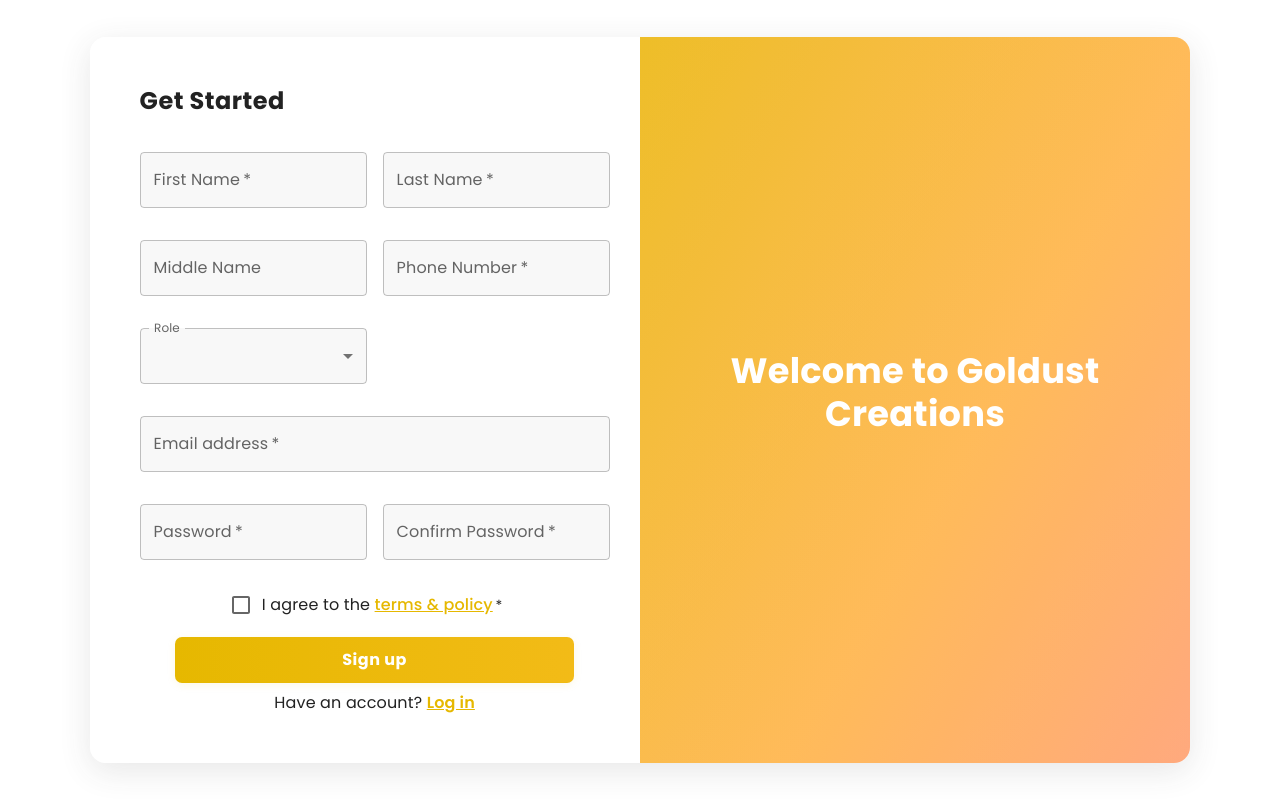
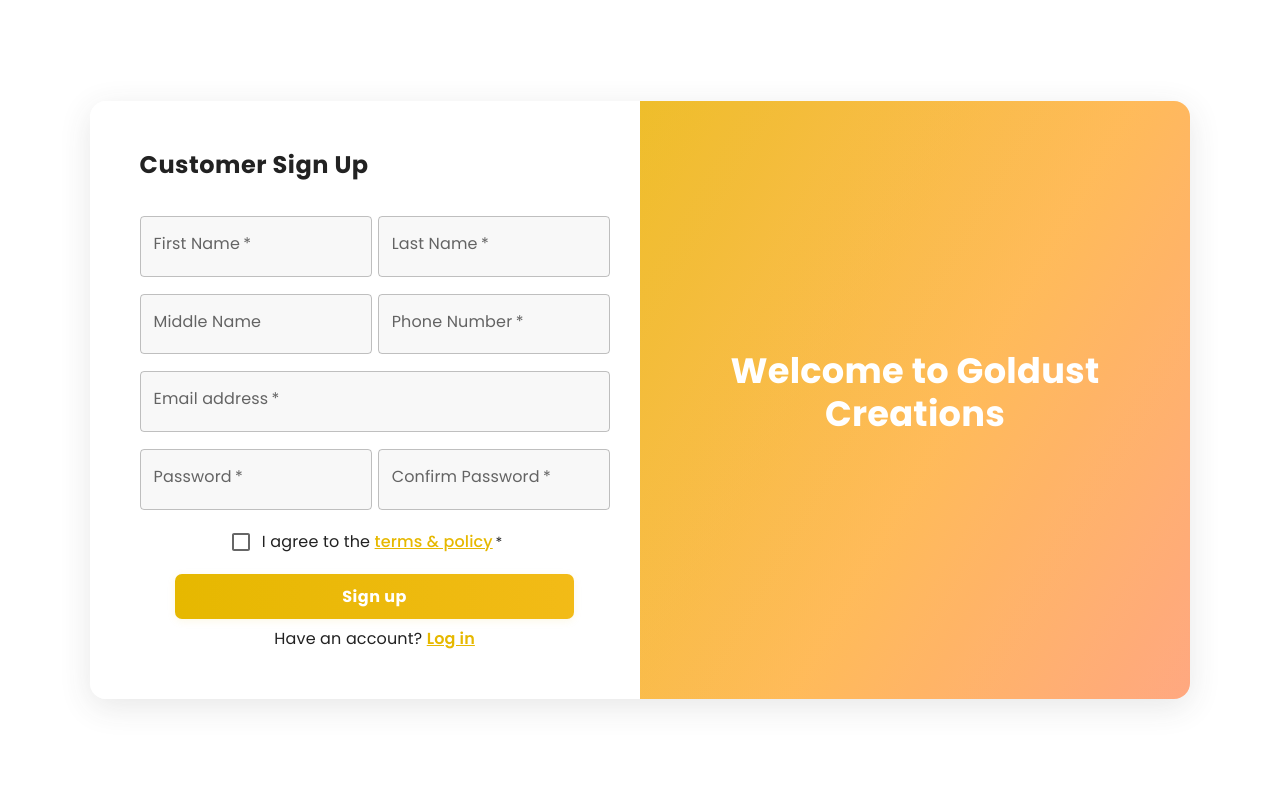
Before and after one commit to erxs999/Goldust-Creation-Capstone, a React (Vite) app in the folder client/: page /signup in a window 1280 px wide. Built offline with nearby package versions, Linux system fonts and the light colour scheme.

Commit message:
authentication error fixed

```diff
--- a/client/src/Authentication/SignUp.jsx
+++ b/client/src/Authentication/SignUp.jsx
@@ -31,6 +31,7 @@
     password: "",
     confirmPassword: "",
     role: "user",
+    companyName: "",
     agree: false,
   });
   const [type, setType] = useState(accountType);
@@ -38,12 +39,16 @@
 
   useEffect(() => {
     setType(accountType);
-    setForm((prev) => ({ ...prev, role: accountType }));
+    if (accountType === "supplier") {
+      setForm((prev) => ({ ...prev, role: undefined, companyName: "" }));
+    } else {
+      setForm((prev) => ({ ...prev, role: accountType, companyName: undefined }));
+    }
   }, [accountType]);
 
   const handleChange = (e) => {
-    const { name, value, type, checked } = e.target;
-    setForm({ ...form, [name]: type === "checkbox" ? checked : value });
+    const { name, value, type: inputType, checked } = e.target;
+    setForm({ ...form, [name]: inputType === "checkbox" ? checked : value });
   };
 
   const [error, setError] = useState("");
@@ -66,20 +71,26 @@
     setLoading(true);
 
     try {
-      const response = await fetch('http://localhost:5051/api/auth/register', {
-        method: 'POST',
-        headers: {
-          'Content-Type': 'application/json',
-        },
-        body: JSON.stringify({
+      const payload = {
         firstName: form.firstName,
         lastName: form.lastName,
         middleName: form.middleName,
         email: form.email,
         phone: form.phone,
         password: form.password,
-          role: form.role
-        }),
+      };
+      if (type === "supplier") {
+        payload.companyName = form.companyName;
+        payload.role = "supplier";
+      } else {
+        payload.role = form.role;
+      }
+      const response = await fetch('http://localhost:5051/api/auth/register', {
+        method: 'POST',
+        headers: {
+          'Content-Type': 'application/json',
+        },
+        body: JSON.stringify(payload),
       });
 
       const data = await response.json();
@@ -111,7 +122,7 @@
         <Box className="auth-form-panel">
           <Paper elevation={0} className="auth-form">
             <Typography variant="h5" align="left" gutterBottom className="auth-title">
-              Get Started
+              {type === 'supplier' ? 'Supplier Sign Up' : 'Customer Sign Up'}
             </Typography>
             <form onSubmit={handleSubmit}>
               <Box className="auth-signup-grid">
@@ -155,6 +166,19 @@
                   required
                   className="auth-input"
                 />
+                {type === 'supplier' ? (
+                  <TextField
+                    label="Company Name"
+                    name="companyName"
+                    value={form.companyName}
+                    onChange={handleChange}
+                    fullWidth
+                    margin="dense"
+                    required
+                    className="auth-input"
+                  />
+                ) : null}
+                {type === 'admin' ? (
                   <FormControl fullWidth margin="dense" className="auth-input">
                     <InputLabel>Role</InputLabel>
                     <Select
@@ -167,6 +191,7 @@
                       <MenuItem value="admin">Admin</MenuItem>
                     </Select>
                   </FormControl>
+                ) : null}
                 <TextField
                   label="Email address"
                   name="email"
--- a/client/src/Authentication/auth.css
+++ b/client/src/Authentication/auth.css
@@ -118,7 +118,7 @@
 
 /* Auth Inputs */
 .auth-input {
-  margin-bottom: 0.5rem !important;
+  margin-bottom: 0.18rem !important;
 }
 .auth-input-span {
   grid-column: 1 / -1 !important;
@@ -128,8 +128,8 @@
 .auth-signup-grid {
   display: grid;
   grid-template-columns: 1fr 1fr;
-  gap: 1rem;
-  margin-bottom: 1rem;
+  gap: 0.38rem;
+  margin-bottom: 0.5rem;
 }
 @media (max-width: 600px) {
   .auth-signup-grid {
@@ -288,8 +288,9 @@
 .MuiInputBase-root {
   background: #f8f8f8;
   border-radius: 7px;
-  font-size: 0.97rem;
-  padding: 0rem 6rem; /* shorter height */
+  font-size: 0.89rem;
+  padding: 0.15rem 0.6rem;
+  min-height: 26px;
 }
 
 .MuiInputBase-root.Mui-focused .MuiOutlinedInput-notchedOutline {
```
Lines whose indentation alone changed are shown as unchanged.
